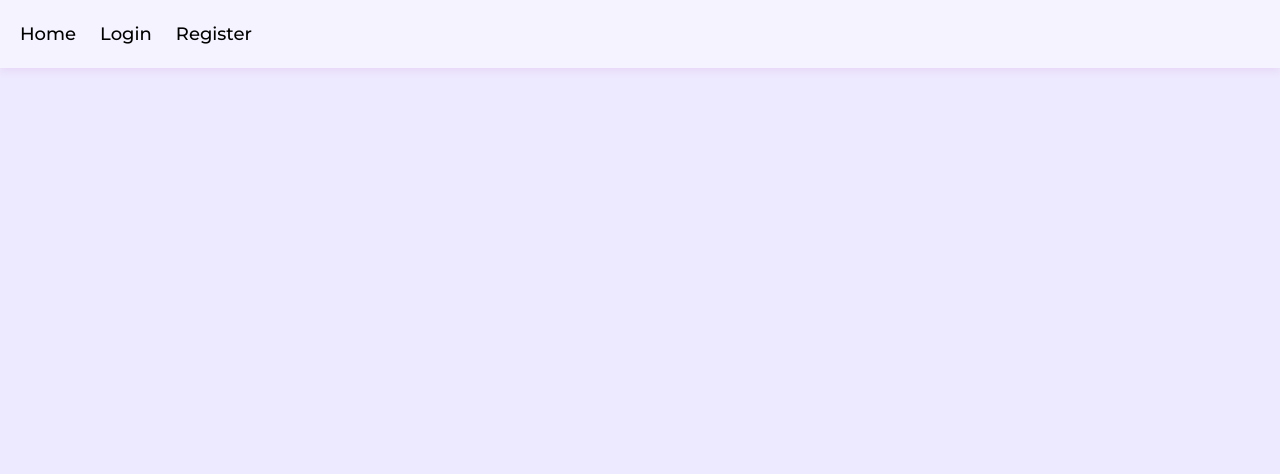
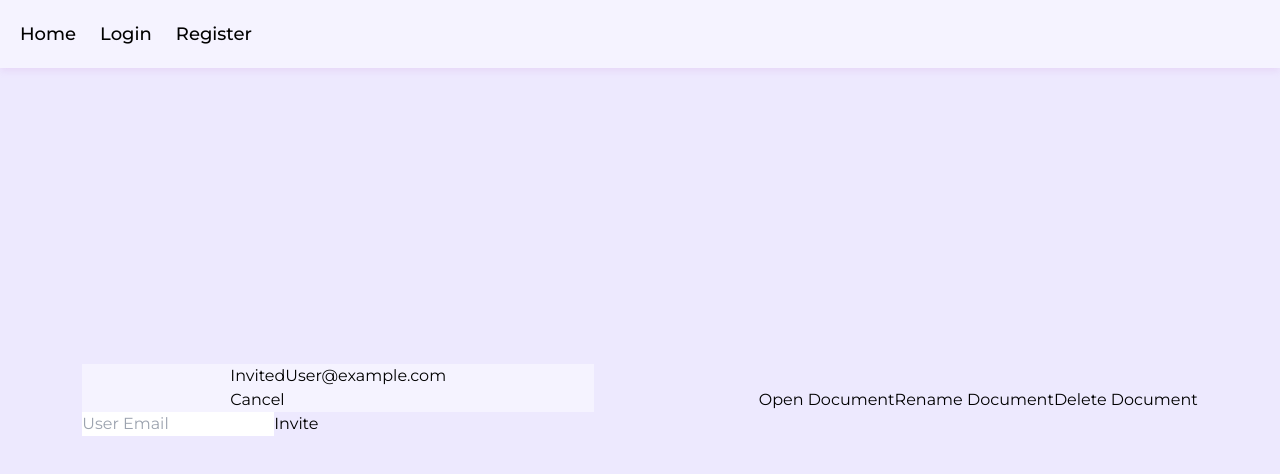
Before and after one commit to krystiano13/docs, a React (Vite) app in the folder client/: page /document in a window 1280 px wide. Shown: the top 474 px of the page. Built offline with nearby package versions, Linux system fonts and the light colour scheme.

Commit message:
create html structure for Document view

```diff
--- a/client/src/views/Document.tsx
+++ b/client/src/views/Document.tsx
@@ -1,7 +1,29 @@
-import React from 'react';
+import { useState } from "react";
 
 export function Document() {
-    return (
-        <></>
-    )
+  const [invites, setInvites] = useState([]);
+  return (
+    <div className="overflow-x-hidden w-[100vw] h-[100vh] flex flex-col md:flex-row justify-around items-center">
+      <section id="invites" className="w-[90vw] md:w-2/5 max-h-[60vh]">
+        <div
+          id="invites_list"
+          className="bg-violet-50 w-full h-auto flex flex-col items-center"
+        >
+          <div>
+            <h3>InvitedUser@example.com</h3>
+            <button>Cancel</button>
+          </div>
+        </div>
+        <form>
+          <input type="email" required name="email" placeholder="User Email" />
+          <button type="submit">Invite</button>
+        </form>
+      </section>
+      <section id="options">
+        <button>Open Document</button>
+        <button>Rename Document</button>
+        <button>Delete Document</button>
+      </section>
+    </div>
+  );
 }
```
